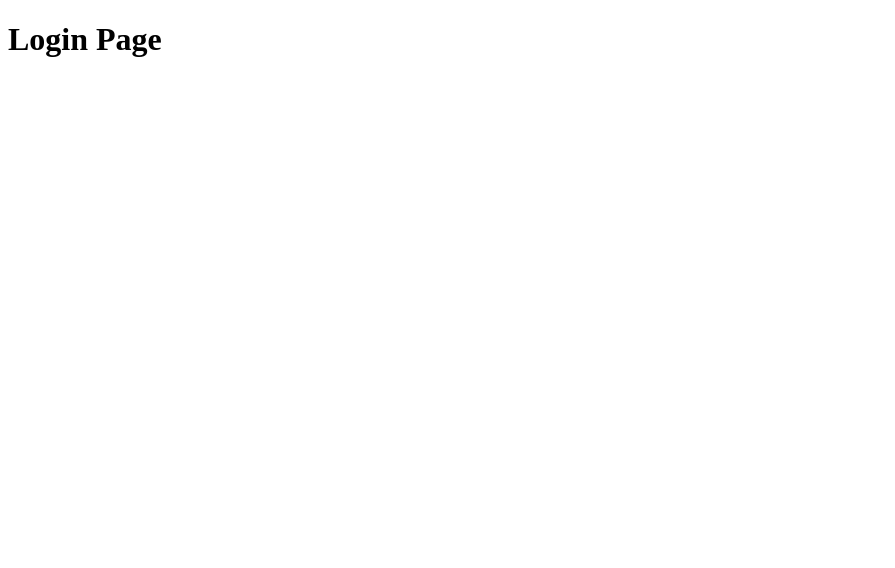
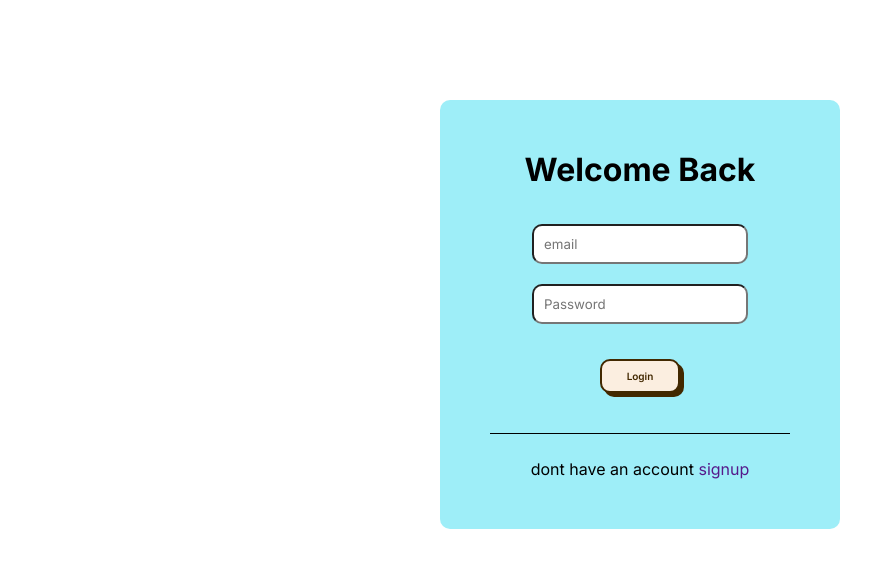
Before and after one commit to lakshdeep-s/snakes-sap, a website: page public/pages/login.html in a window 1280 px wide. Shown: the whole page, without its empty margins (0-895 px from the left). Drawn offline with Linux system fonts and the light colour scheme.

Commit message:
created login-page

```diff
--- a/public/pages/login.html
+++ b/public/pages/login.html
@@ -5,11 +5,21 @@
 <head>
     <meta charset="UTF-8">
     <meta name="viewport" content="width=device-width, initial-scale=1.0">
+    <link rel="stylesheet" href="../../src/styles/login.css">
     <title>Snakes Sap | Login to Account</title>
 </head>
 
 <body>
-    <h1>Login Page</h1>
+
+    <div action="" class="form">
+        <h1>Welcome Back</h1>
+        <input type="email" placeholder="email" id="email">
+        <input type="password" placeholder="Password" id="password">
+        <button class="button-74" role="button" id="login-button">Login</button>
+        <hr>
+        <p>dont have an account <a href="">signup</a></p>
+    </div>
+    <div backgorund-color="yellow" id="message"></div>
 </body>
 
 </html>
--- a/src/styles/login.css
+++ b/src/styles/login.css
@@ -1 +1,69 @@
-@import "./global.css"
+@import "./global.css";
+
+.form{
+    background-color: rgb(158, 238, 248);
+    margin: 100px auto;
+    width: 400px;
+    padding: 50px;
+    display: flex;
+    flex-direction: column;
+    align-items: center;
+    border-radius: 10px;
+}
+.form h1{
+    margin-bottom: 25px;
+}
+.form input{
+    display: block;
+    padding: 10px;
+    margin: 10px 0;
+    border-radius: 10px;
+}
+
+/* CSS */
+.button-74 {
+  background-color: #fbeee0;
+  border: 2px solid #422800;
+  border-radius: 10px;
+  box-shadow: #422800 4px 4px 0 0;
+  color: #422800;
+  cursor: pointer;
+  display: inline-block;
+  font-weight: 600;
+  font-size: 10px;
+  padding: 0 18px;
+  line-height: 30px;
+  text-align: center;
+  text-decoration: none;
+  user-select: none;
+  -webkit-user-select: none;
+  touch-action: manipulation;
+  margin-top: 25px;
+}
+
+.button-74:hover {
+  background-color: #fff;
+}
+
+.button-74:active {
+  box-shadow: #422800 2px 2px 0 0;
+  transform: translate(2px, 2px);
+}
+
+@media (min-width: 768px) {
+  .button-74 {
+    min-width: 80px;
+    padding: 0 25px;
+  }
+}
+
+.form hr{
+   height: 1px;
+   width:300px;
+   margin-top: 40px;
+   background-color:black;
+   border: none;
+}
+.form p{
+    margin-top: 25px;
+}
```
